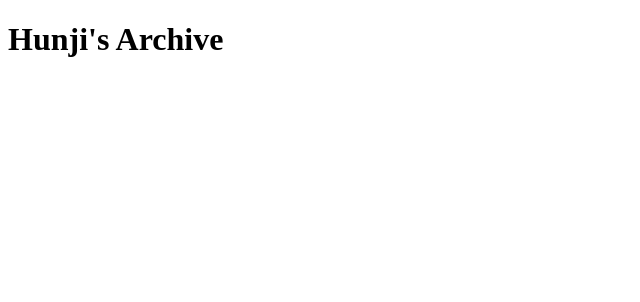
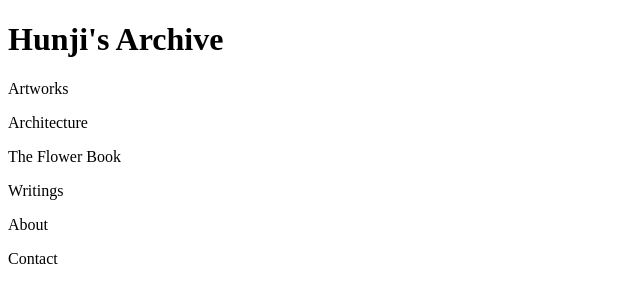
Before and after one commit to ryleedesign99/Hunji, a plain HTML site: page Index.html in a window 1280 px wide. Shown: the whole page, without its empty margins (0-640 px from the left). Drawn offline with Linux system fonts and the light colour scheme.

Commit message:
Update Index.html

```diff
--- a/Index.html
+++ b/Index.html
@@ -2,12 +2,19 @@
 <html lang="en">
 
     <head>
-        <title>HUNJI'S WEBSITE</title>
+        <title>HUNJI</title>
     </head>
     <body>
         <main>
             <h1>Hunji's Archive</h1>
-
+            <section>
+                <p>Artworks</p>
+                <p>Architecture</p>
+                <p>The Flower Book</p>
+                <p>Writings</p>
+                <p>About</p>
+                <p>Contact</p>
+            </section>
         </main>
     </body>
 
```
